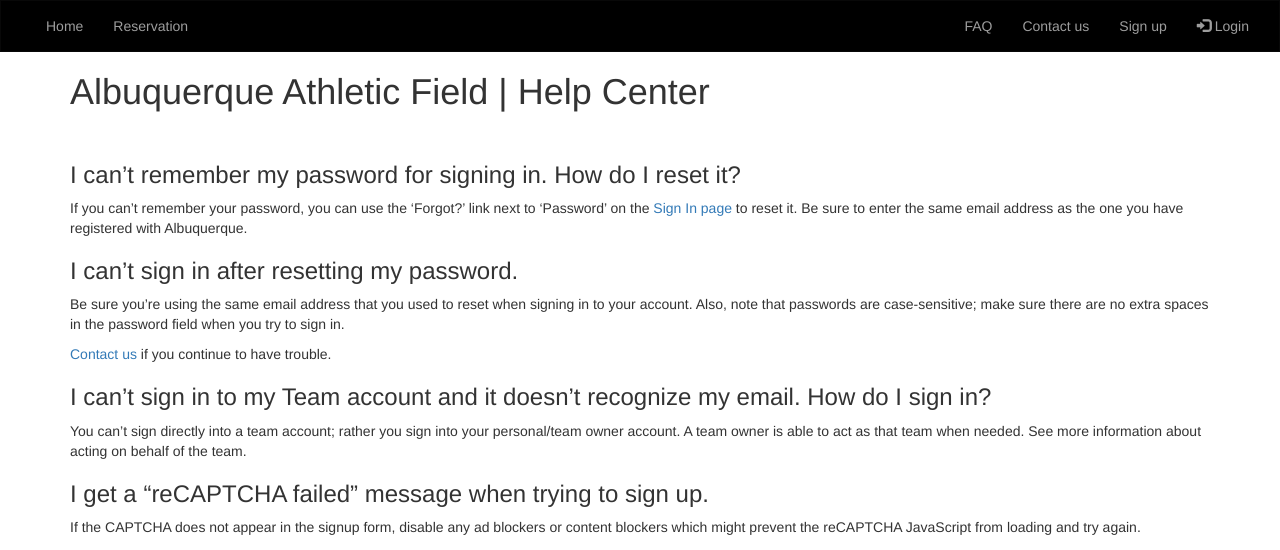
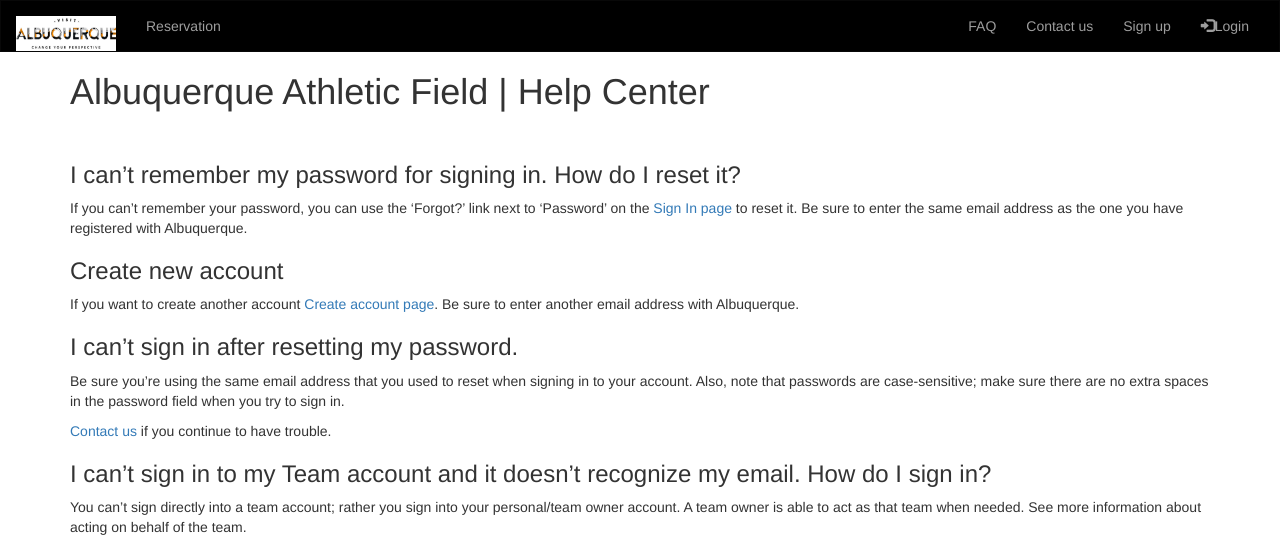
Before and after one commit to isqa-8210-team-1/Albuquerque-Athletic-Field-Reservation-System-Scenario, a Django app: page /FAQ/ in a window 1280 px wide. Shown: the top 550 px of the page. Run offline with Django 3.2, Linux system fonts and the light colour scheme; some libraries are stand-ins or nearby versions.

Commit message:
adding logo, username to master

```diff
--- a/AlbuquerqueAFR/static/CSS/base.css
+++ b/account/static/CSS/base.css
@@ -3,6 +3,7 @@
 body, html {
   height: 100%;
 }
+
 
 
 .bc-image {
--- a/account/templates/base.html
+++ b/account/templates/base.html
@@ -13,6 +13,17 @@
     <script src="https://maxcdn.bootstrapcdn.com/bootstrap/3.3.7/js/bootstrap.min.js"></script>
 
     <title>{% block title %}{% endblock %}</title>
+<style>
+    img {
+
+           width: 100px;
+            height: 35px;
+        image-resolution:300dpi;
+        img-position:center;
+        border:0px;
+        background-size: cover;
+            }
+</style>
 </head>
 <body>
     <script src="{% static 'js/jquery-2.0.3.min.js' %}"></script>
@@ -32,13 +43,15 @@
                 </button>
 
                 <!-- Branding Image -->
-                <a class="navbar-brand" href="/">
-
+                <div class="logo">
+                <a id="logo" title="Albuquerque" class="navbar-brand" href="{% url 'home' %}" data-heigth="40" data-padding="32">
+                    <img src="{% static "images/capture.jpg" %}" style="color: orange" width="20px" height="30px"/>
                 </a>
+                    </div>
             </div>
             <div class="collapse navbar-collapse" id="myNavbar">
                 <ul class="nav navbar-nav">
-                    <li><a href={% url 'home' %}>Home</a></li>
+{#                    <li><a href={% url 'home' %}>Home</a></li>#}
                     <li><a href="{% url 'parkAvail:park_list' %}">Reservation</a></li>
 
                 </ul>
@@ -47,19 +60,20 @@
                     <li><a href="{% url 'contact' %}">Contact us</a></li>
 
                     {% if user.is_authenticated %}
+
                         <li class="dropdown">
-                            <a href="#" class="dropdown-toggle" data-toggle="dropdown" role="button" aria-expanded="false">
-                                <span class="caret"></span>
+                            <a href="#" class="dropdown-toggle" data-toggle="dropdown"  role="button" aria-expanded="false">
+                               {{ user.first_name }} <span class="caret"></span>
                             </a>
                             <ul class="dropdown-menu" role="menu">
-                                <li></li>
                                 <li><a href="{% url 'logout' %}"><i class="fa fa-btn fa-sign-out"></i>Logout</a></li>
                                 <li><a href="{% url 'profile_view' pk=user.pk %}">Profile</a></li>
                             </ul>
                         </li>
+                        </li>
                     {% else %}
                         <li><a href="{% url 'register' %}">Sign up</a></li>
-                        <li><a href="{% url 'login' %}"><span class="glyphicon glyphicon-log-in"></span> Login</a></li>
+                        <li><a href="{% url 'login' %}"><span class="glyphicon glyphicon-log-in"></span>Login</a></li>
                     {% endif %}
                 </ul>
             </div>
--- a/account/templates/registration/FAQ.html
+++ b/account/templates/registration/FAQ.html
@@ -10,7 +10,12 @@
 
 <h3 id="i-cant-remember-my-password-for-signing-in-how-do-i-reset-it">I can’t remember my password for signing in. How do I reset it?</h3>
 
-<p>If you can’t remember your password, you can use the ‘Forgot?’ link next to ‘Password’ on the <a href="{ % url 'signup' %}">Sign In page</a> to reset it. Be sure to enter the same email address as the one you have registered with Albuquerque.</p>
+<p>If you can’t remember your password, you can use the ‘Forgot?’ link next to ‘Password’ on the <a href="{% url 'register' %}">Sign In page</a> to reset it. Be sure to enter the same email address as the one you have registered with Albuquerque.</p>
+
+ <h3 id="Want-to-create-an-account">Create new account</h3>
+
+<p>If you want to create another account <a href="{% url 'register' %}">Create account page</a>.  Be sure to enter another email address with Albuquerque.</p>
+
 
 <h3 id="i-cant-sign-in-after-resetting-my-password">I can’t sign in after resetting my password.</h3>
 
--- a/account/templates/registration/registration.html
+++ b/account/templates/registration/registration.html
@@ -5,6 +5,7 @@
 {% load crispy_forms_tags %}
 {% load staticfiles %}
 {% block content %}
+
   <div class="row">
         <h2><br>New account<br></h2>
   </div>
@@ -38,6 +39,7 @@
                     {{ user_form.last_name|as_crispy_field }}
                     {{ user_form.street_address|as_crispy_field }}
                     <div class="form-row">
+
                       <div class="form-group col-md-6 mb-0">
                             {{ user_form.city|as_crispy_field }}
                       </div>
```
Also changed, not shown: account/templates/home.html (+22 -10 lines), account/templates/registration/profile_view.html (+14 -2 lines), account/static/images/LOGO.png (renamed from AlbuquerqueAFR/static/images/LOGO.png), account/static/images/capture.jpg (renamed from AlbuquerqueAFR/static/images/capture.jpg).
